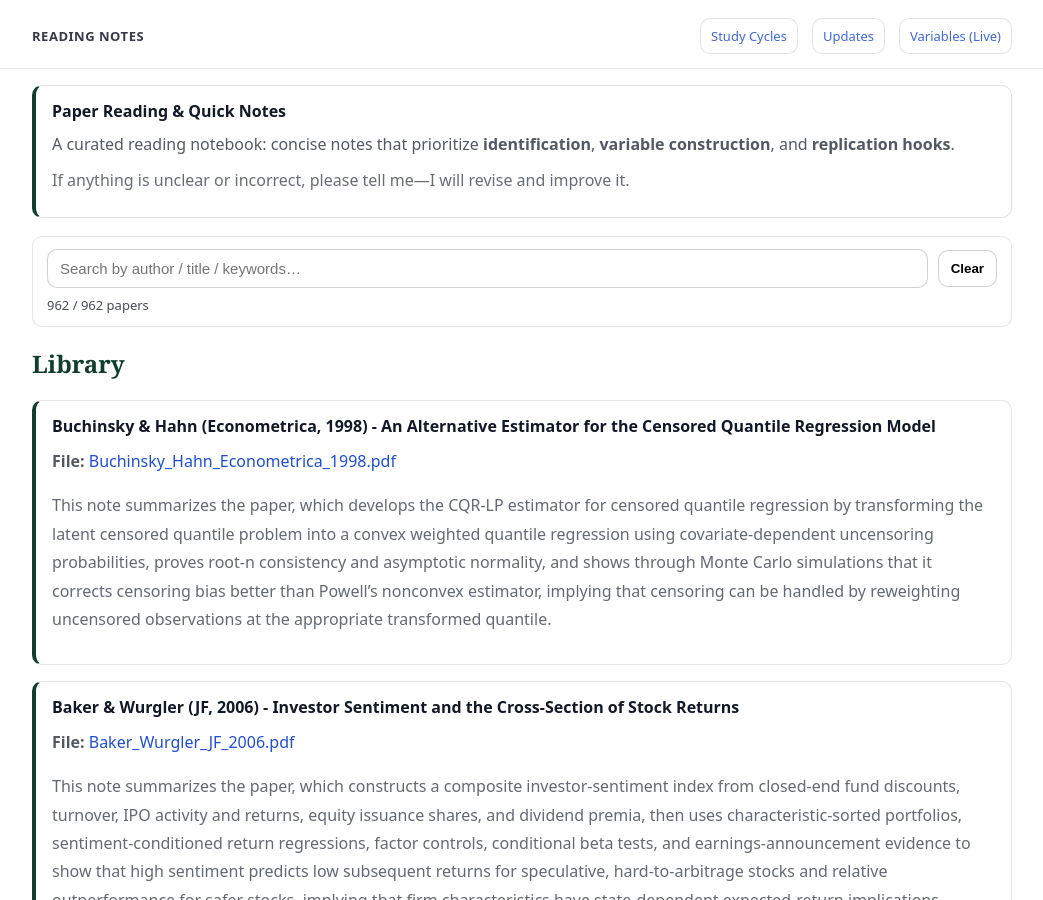
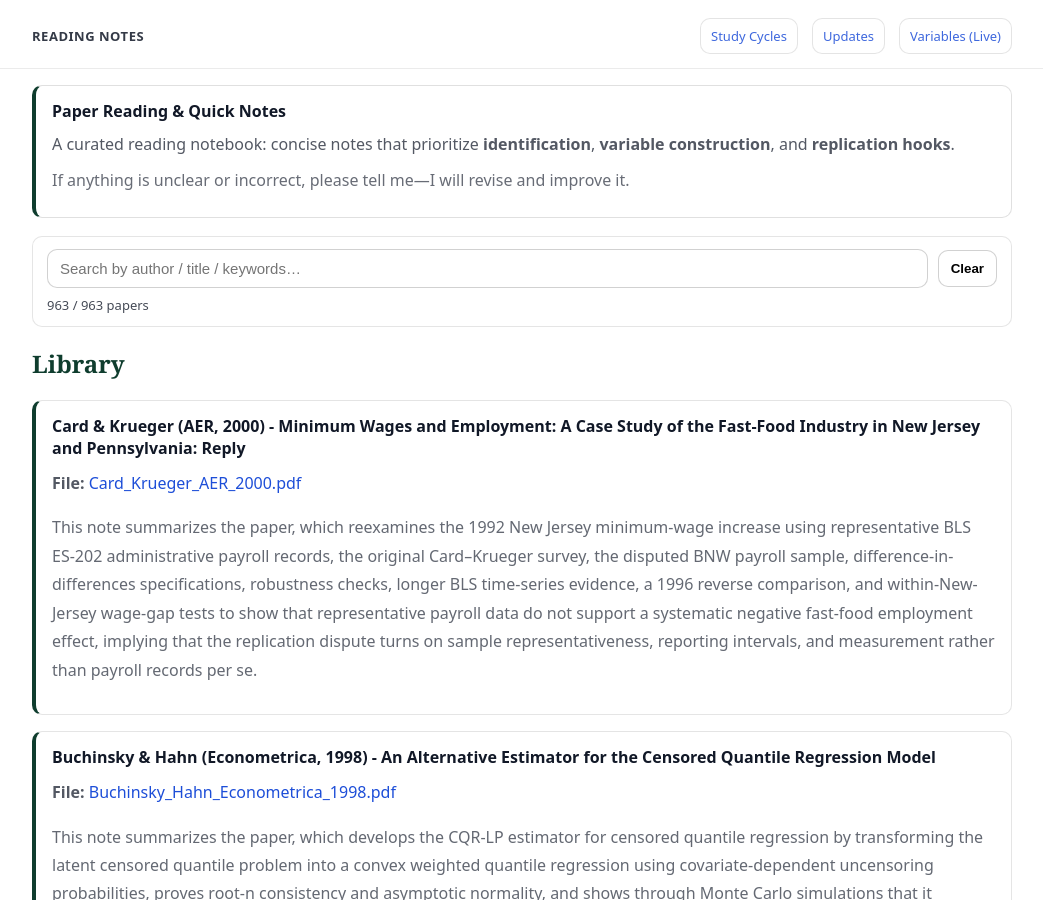
Before and after one commit to yaxinzn/study-archive, a Jekyll site: the page built from reading/index.md, in a window 1280 px wide and 900 px high. Shown: the whole window, without its empty margins (118-1161 px from the left). Built offline with Jekyll 4.4.1, drawn with Linux system fonts in a browser that asks for light colours.

Commit message:
Reading: add/update Card_Krueger_AER_2000.pdf

```diff
--- a/_data/reading.yml
+++ b/_data/reading.yml
@@ -1,3 +1,7 @@
+- title: "Card & Krueger (AER, 2000) - Minimum Wages and Employment: A Case Study of the Fast-Food Industry in New Jersey and Pennsylvania: Reply"
+  file: "Card_Krueger_AER_2000.pdf"
+  desc: "This note summarizes the paper, which reexamines the 1992 New Jersey minimum-wage increase using representative BLS ES-202 administrative payroll records, the original Card–Krueger survey, the disputed BNW payroll sample, difference-in-differences specifications, robustness checks, longer BLS time-series evidence, a 1996 reverse comparison, and within-New-Jersey wage-gap tests to show that representative payroll data do not support a systematic negative fast-food employment effect, implying that the replication dispute turns on sample representativeness, reporting intervals, and measurement rather than payroll records per se."
+
 - title: "Buchinsky & Hahn (Econometrica, 1998) - An Alternative Estimator for the Censored Quantile Regression Model"
   file: "Buchinsky_Hahn_Econometrica_1998.pdf"
   desc: "This note summarizes the paper, which develops the CQR-LP estimator for censored quantile regression by transforming the latent censored quantile problem into a convex weighted quantile regression using covariate-dependent uncensoring probabilities, proves root-n consistency and asymptotic normality, and shows through Monte Carlo simulations that it corrects censoring bias better than Powell’s nonconvex estimator, implying that censoring can be handled by reweighting uncensored observations at the appropriate transformed quantile."
```
Also changed, not shown: 1 other file.
